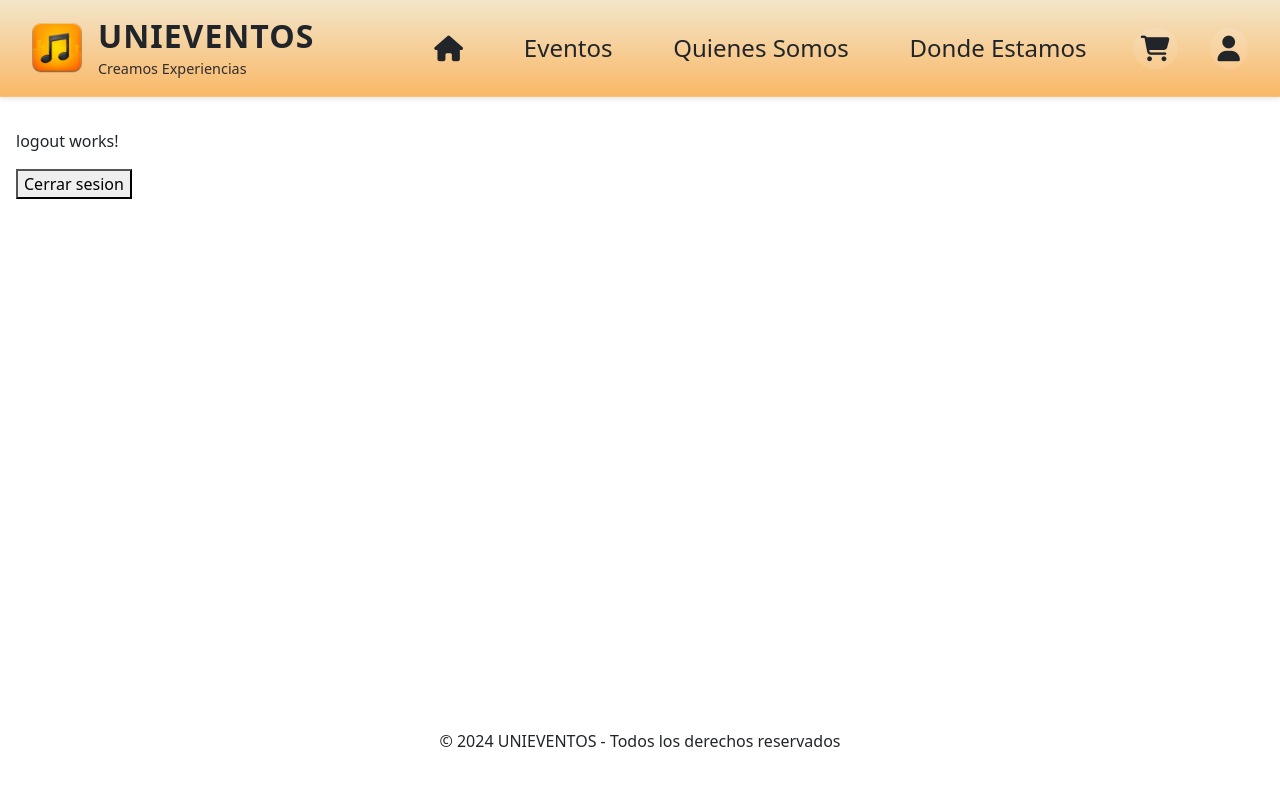
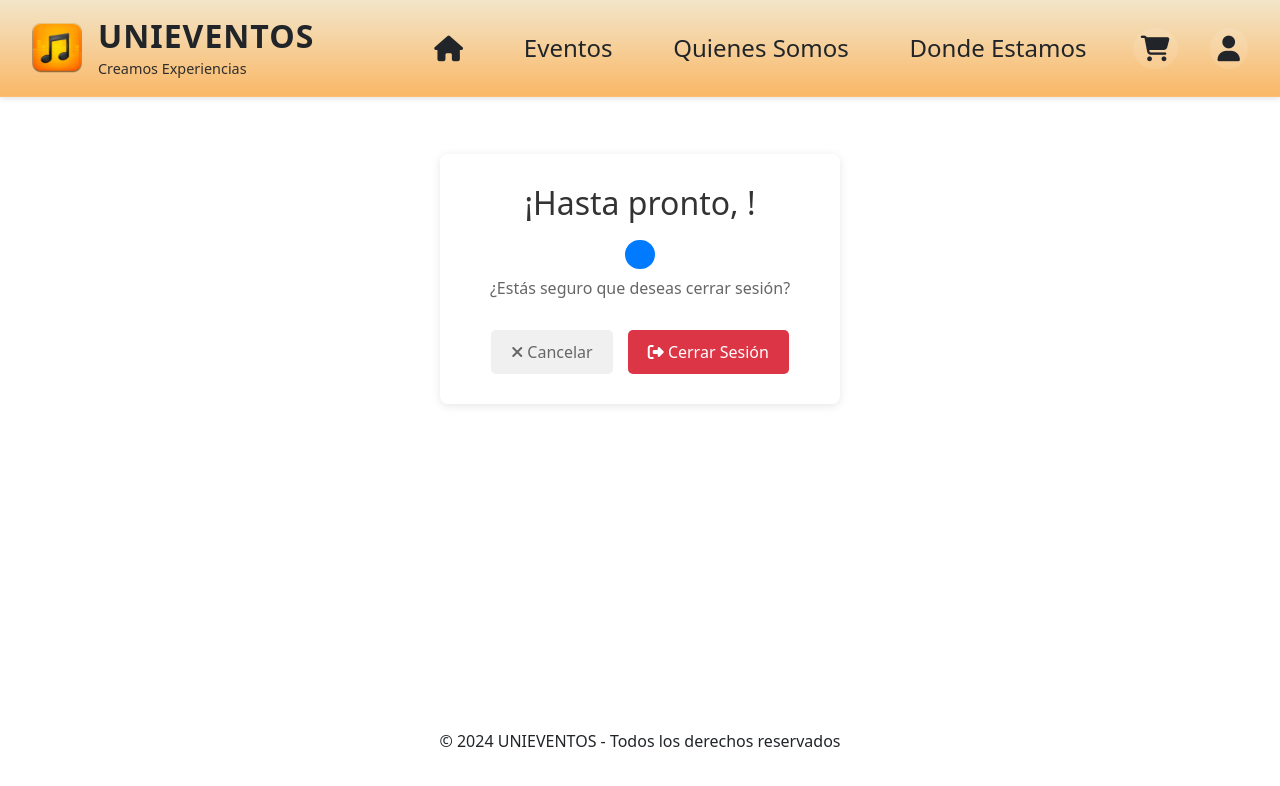
Before and after one commit to Vimag83/UNIEVENTOS-FRONT, an Angular app: page /logout in a window 1280 px wide. Shown: the top 786 px of the page. Built offline with nearby package versions, Linux system fonts and the light colour scheme.

Commit message:
algo de pintura al logout y mostrar usuario logueado

```diff
--- a/src/app/app.component.html
+++ b/src/app/app.component.html
@@ -28,8 +28,9 @@
           </a>
         </li>
         <li class="user-icon">
-          <a (click)="navegar()" >
+          <a (click)="navegar()">
             <i class="fas fa-user"></i>
+            <span *ngIf="isLogged" class="username-display">{{ username }}</span>
           </a>
         </li>
       </ul>
--- a/src/app/app.component.ts
+++ b/src/app/app.component.ts
@@ -1,22 +1,44 @@
-import { Component } from '@angular/core';
-import { Router, RouterOutlet } from '@angular/router';
+import { Component, OnDestroy, OnInit } from '@angular/core';
+import { Router, RouterOutlet, NavigationEnd } from '@angular/router';
 import { RouterModule } from '@angular/router';
 import { TokenService } from './services/token.service';
-
+import { CommonModule } from '@angular/common';
+import { filter } from 'rxjs';
+import { ClienteService } from './services/cliente.service';
 
 @Component({
   selector: 'app-root',
   standalone: true,
-  imports: [RouterOutlet,RouterModule],
+  imports: [RouterOutlet,RouterModule, CommonModule],
   templateUrl: './app.component.html',
   styleUrl: './app.component.css'
 })
-export class AppComponent {
+export class AppComponent implements OnInit{
   title = 'UNIEVENTOS';
   isMenuOpen = false;
+  username: string = '';
+  isLogged: boolean = false;
 
-  constructor(private tokenService:TokenService, private router:Router){
+  constructor(private tokenService: TokenService, private router: Router) {
 
+    // Actualizar el estado después de cada navegación
+  this.router.events.pipe(
+    filter(event => event instanceof NavigationEnd)
+  ).subscribe(() => {
+    this.updateLoginStatus();
+  });
+  }
+
+  ngOnInit() {
+    this.updateLoginStatus();
+  }
+
+  updateLoginStatus() {
+    this.isLogged = this.tokenService.isLogged();
+    if (this.isLogged) {
+      const email = this.tokenService.getEmail();
+      this.username = email.split('@')[0];
+    }
   }
 
   toggleMenu() {
--- a/src/app/components/logout/logout.component.css
+++ b/src/app/components/logout/logout.component.css
@@ -0,0 +1,81 @@
+.logout-container {
+    display: flex;
+    justify-content: center;
+    align-items: center;
+    min-height: 300px;
+    padding: 20px;
+  }
+
+  .logout-content {
+    background-color: white;
+    border-radius: 8px;
+    padding: 30px;
+    text-align: center;
+    box-shadow: 0 2px 10px rgba(0,0,0,0.1);
+    max-width: 400px;
+    width: 100%;
+  }
+
+  h2 {
+    color: #333;
+    margin-bottom: 20px;
+  }
+
+  p {
+    color: #666;
+    margin-bottom: 30px;
+  }
+
+  .button-group {
+    display: flex;
+    gap: 15px;
+    justify-content: center;
+  }
+
+  .btn-logout, .btn-cancel {
+    padding: 10px 20px;
+    border-radius: 5px;
+    border: none;
+    cursor: pointer;
+    transition: all 0.3s ease;
+  }
+
+  .btn-cancel {
+    background-color: #f0f0f0;
+    color: #666;
+  }
+
+  .btn-logout {
+    background-color: #dc3545;
+    color: white;
+  }
+
+  .btn-cancel:hover {
+    background-color: #e0e0e0;
+  }
+
+  .btn-logout:hover {
+    background-color: #c82333;
+  }
+
+  .user-info {
+    margin: 10px 0;
+  }
+
+  .role-badge {
+    background-color: #007bff;
+    color: white;
+    padding: 5px 15px;
+    border-radius: 15px;
+    font-size: 0.9em;
+    text-transform: capitalize;
+  }
+
+  /* Diferentes colores según el rol */
+  .role-badge[data-role="admin"] {
+    background-color: #dc3545;
+  }
+
+  .role-badge[data-role="cliente"] {
+    background-color: #28a745;
+  }
--- a/src/app/components/logout/logout.component.html
+++ b/src/app/components/logout/logout.component.html
@@ -1,2 +1,17 @@
-<p>logout works!</p>
-<button (click)="cerrarSesion()" >Cerrar sesion</button>
+<div class="logout-container">
+    <div class="logout-content">
+      <h2>¡Hasta pronto, {{ username }}!</h2>
+      <p class="user-info">
+        <span class="role-badge">{{ userRole }}</span>
+      </p>
+      <p>¿Estás seguro que deseas cerrar sesión?</p>
+      <div class="button-group">
+        <button class="btn-cancel" (click)="cancelar()">
+          <i class="fas fa-times"></i> Cancelar
+        </button>
+        <button class="btn-logout" (click)="cerrarSesion()">
+          <i class="fas fa-sign-out-alt"></i> Cerrar Sesión
+        </button>
+      </div>
+    </div>
+  </div>
--- a/src/app/components/logout/logout.component.ts
+++ b/src/app/components/logout/logout.component.ts
@@ -1,22 +1,38 @@
-import { Component } from '@angular/core';
+import { Component, OnInit } from '@angular/core';
+import { CommonModule } from '@angular/common';
+import { Router } from '@angular/router';
 import { TokenService } from '../../services/token.service';
 
 @Component({
   selector: 'app-logout',
   standalone: true,
-  imports: [],
+  imports: [CommonModule],
   templateUrl: './logout.component.html',
   styleUrl: './logout.component.css'
 })
-export class LogoutComponent {
+export class LogoutComponent implements OnInit {
+  username: string = '';
+  userRole: string = '';
 
-  constructor(private tokenService:TokenService){
+  constructor(
+    private tokenService: TokenService,
+    private router: Router
+  ) {}
 
+  ngOnInit() {
+    // Intentar obtener el nombre de usuario, si no está disponible usar el email
+    const email = this.tokenService.getEmail();
+    this.username = email.split('@')[0]; // Tomamos la parte antes del @
+    this.userRole = this.tokenService.getRol();
   }
 
-  public cerrarSesion(){
+  public cerrarSesion() {
     this.tokenService.logout();
   }
 
-
+  public cancelar() {
+    // Redirigir según el rol
+    const destino = this.userRole === 'admin' ? '/admin' : '/cliente';
+    this.router.navigate([destino]);
+  }
 }
--- a/src/app/components/user/perfil-usuario/perfil-usuario.component.ts
+++ b/src/app/components/user/perfil-usuario/perfil-usuario.component.ts
@@ -1,11 +1,14 @@
 import { Component } from '@angular/core';
 import { CommonModule } from '@angular/common';
 import { FormsModule } from '@angular/forms';
+import { RouterModule } from '@angular/router';
+import { InformacionCuentaDTO } from '../../../dto/cuentaDTO/InformacionCuentaDTO';
+import { CuentaService } from '../../../services/cuenta.service';
 
 @Component({
   selector: 'app-perfil-usuario',
   standalone: true,
-  imports: [CommonModule, FormsModule],
+  imports: [CommonModule, FormsModule, RouterModule],
   templateUrl: './perfil-usuario.component.html',
   styleUrl: './perfil-usuario.component.css'
 })
--- a/src/app/services/token.service.ts
+++ b/src/app/services/token.service.ts
@@ -80,6 +80,16 @@ public getIDCuenta(): string {
   return "";
  }
 
-
+ public getUsername(): string {
+  const token = this.getToken();
+  if (token) {
+    const values = this.decodePayload(token);
+    // Dependiendo de cómo esté estructurado tu token,
+    // ajusta el campo que contiene el nombre de usuario
+    // Podría ser 'name', 'username', 'nombre', etc.
+    return values.name || values.sub.split('@')[0]; // Por defecto usa la parte del email antes del @
+  }
+  return "";
+}
 
 }
```
Also changed, not shown: src/app/app.component.css (line endings or trailing spaces).
